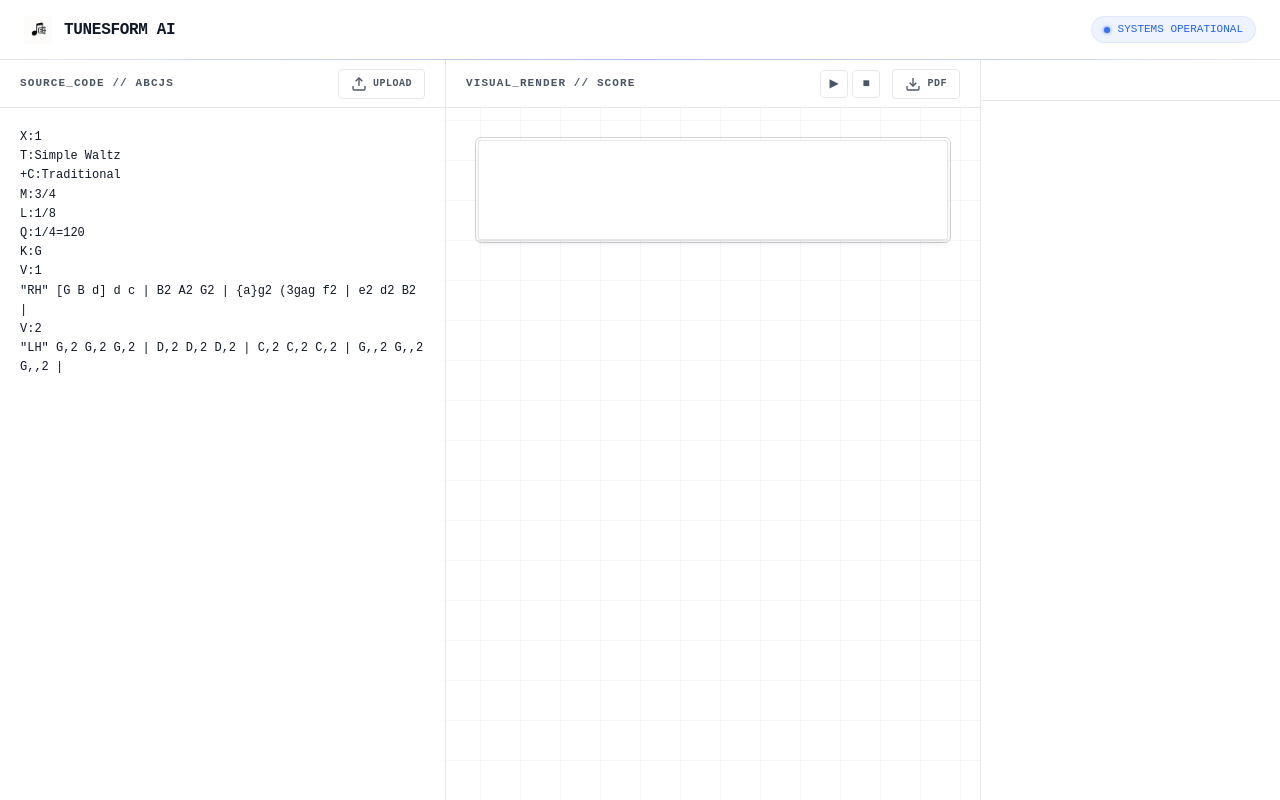
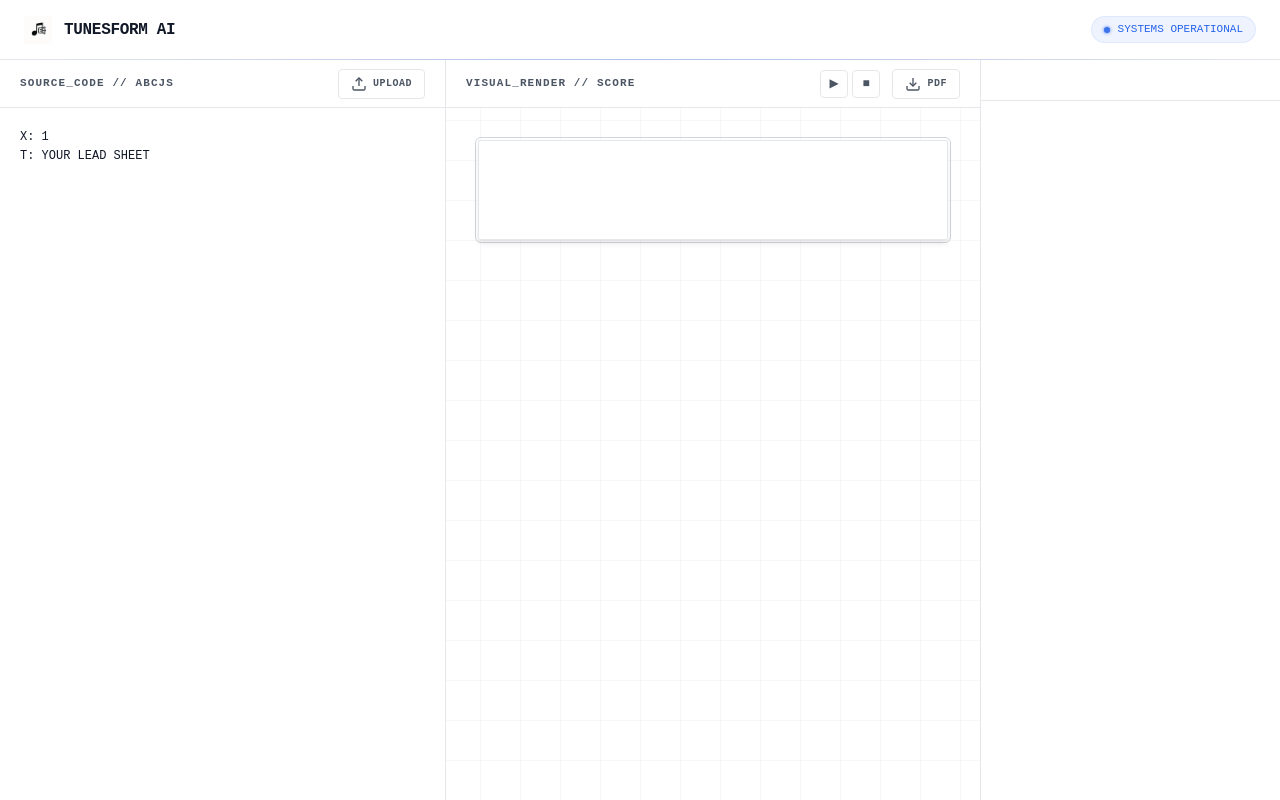
Before and after one commit to zach3141592/Cursor-For-Music-Arranging, a Next.js app: page /arrange in a window 1280 px wide. Built offline with nearby package versions, Linux system fonts and the light colour scheme.

Commit message:
update default abcjs

```diff
--- a/app/arrange/page.tsx
+++ b/app/arrange/page.tsx
@@ -11,17 +11,8 @@ declare global {
   }
 }
 
-const defaultABC = `X:1
-T:Simple Waltz
-+C:Traditional
-M:3/4
-L:1/8
-Q:1/4=120
-K:G
-V:1
-"RH" [G B d] d c | B2 A2 G2 | {a}g2 (3gag f2 | e2 d2 B2 |
-V:2
-"LH" G,2 G,2 G,2 | D,2 D,2 D,2 | C,2 C,2 C,2 | G,,2 G,,2 G,,2 |
+const defaultABC = `X: 1
+T: YOUR LEAD SHEET
 `
 
 export default function Home() {
```
